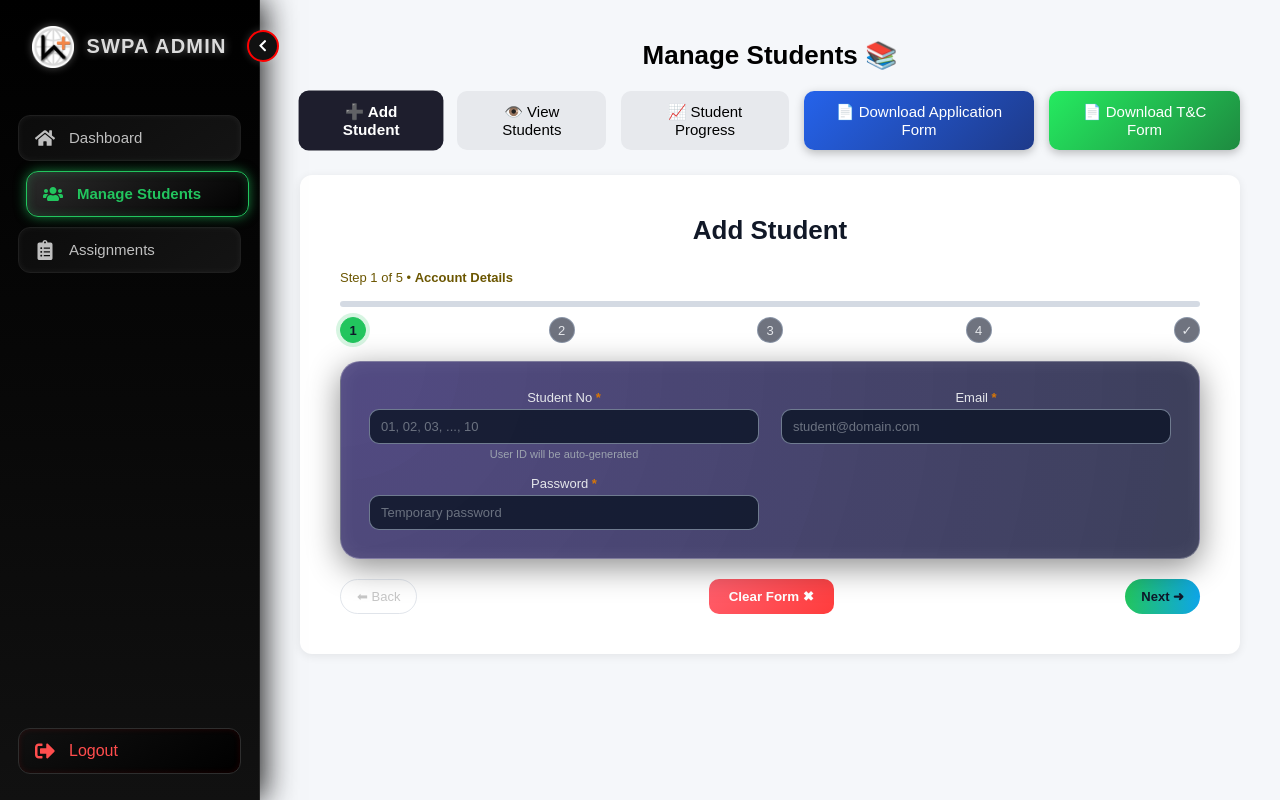
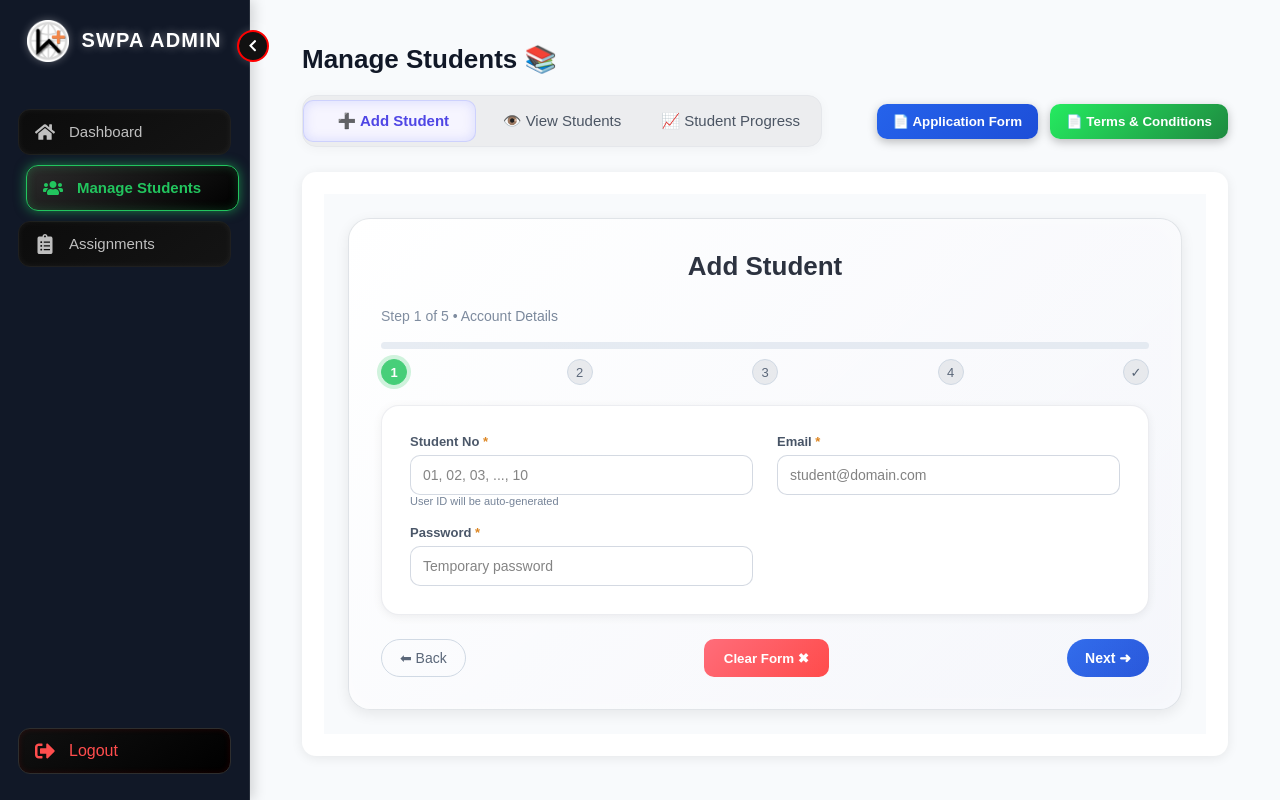
Before and after one commit to Web-Plus-Academy/lms-admin, a React (Vite) app: page /adminDashboard/students in a window 1280 px wide. Built offline with nearby package versions, Linux system fonts and the light colour scheme; sample sign-in values are in the browser's storage; a web font is replaced by a local one.

Commit message:
ui update

```diff
--- a/src/components/AddStudent/AddStudent.css
+++ b/src/components/AddStudent/AddStudent.css
@@ -1,45 +1,73 @@
+/* ============================================================
+   ADD STUDENT - WHITE PROFESSIONAL GLOSSY UI
+   ============================================================ */
+
 .addstudent-wrapper {
   min-height: 100%;
-  padding: 20px;
+  padding: 24px;
   display: flex;
   justify-content: center;
   align-items: flex-start;
-  font-family: "Inter", system-ui, -apple-system, BlinkMacSystemFont, sans-serif;
+  background: #f8fafc; /* subtle professional grey */
+  font-family: "Inter", system-ui, sans-serif;
 }
 
+/* MAIN CARD WRAPPER */
 .glass-card {
   width: 100%;
   max-width: 960px;
-  /* background: radial-gradient(circle at top left, #ffffff, #ffeb90ee);
-  border-radius: 24px;
-  padding: 24px 28px 18px;
-  color: #000000;
-  box-shadow: 0 18px 45px rgba(15, 23, 42, 0.45);
+  background: linear-gradient(135deg, #ffffff, #f4f6fb);
+  border-radius: 22px;
+  padding: 32px;
+  color: #111827;
+  border: 1px solid rgba(209, 213, 219, 0.6);
 
-  border: 1px solid rgba(148, 163, 184, 0.35); */
+  /* premium gloss shadow */
+  box-shadow:
+    0 4px 14px rgba(0, 0, 0, 0.08),
+    inset 0 0 30px rgba(255, 255, 255, 0.45);
+
+  position: relative;
+  overflow: hidden;
 }
 
-/* HEADER */
+/* GLOSSY SHINE OVERLAY */
+.glass-card::before {
+  content: "";
+  position: absolute;
+  top: -120%;
+  left: -40%;
+  width: 200%;
+  height: 250%;
+  background: linear-gradient(
+    125deg,
+    rgba(255, 255, 255, 0.58) 0%,
+    rgba(255, 255, 255, 0.12) 45%,
+    transparent 100%
+  );
+  transform: rotate(15deg);
+  pointer-events: none;
+}
+
+/* HEADER SECTION */
 .wizard-header {
   display: flex;
   justify-content: space-between;
   align-items: center;
-  margin-bottom: 16px;
+  margin-bottom: 18px;
 }
 
 .wizard-header h2 {
-  font-size: 22px;
+  font-size: 24px;
   margin: 0;
+  font-weight: 700;
+  color: #111827;
 }
 
 .wizard-header p {
-  margin: 4px 0 0;
-  font-size: 13px;
-  color: #6b5600;
-}
-
-.wizard-header span {
-  font-weight: 600;
+  margin-top: 6px;
+  font-size: 14px;
+  color: #64748b;
 }
 
 .saving-pill {
@@ -47,96 +75,81 @@
   padding: 6px 12px;
   border-radius: 999px;
   background: rgba(34, 197, 94, 0.12);
-  color: #bbf7d0;
+  color: #16a34a;
   border: 1px solid rgba(34, 197, 94, 0.3);
 }
 
-/* PROGRESS */
+/* PROGRESS BAR */
 .progress-wrapper {
-  margin-bottom: 18px;
+  margin-bottom: 20px;
 }
 
 .progress-track {
   width: 100%;
-  height: 6px;
-  background: rgba(148, 163, 184, 0.4);
+  height: 7px;
+  background: #e2e8f0;
   border-radius: 999px;
-  overflow: hidden;
 }
 
 .progress-fill {
   height: 100%;
   background: linear-gradient(90deg, #22c55e, #0ea5e9);
   border-radius: 999px;
-  transition: width 0.35s ease;
+  transition: width 0.4s ease;
 }
 
 .step-dots {
-  margin-top: 10px;
   display: flex;
   justify-content: space-between;
+  margin-top: 10px;
 }
 
 .step-dot {
   width: 26px;
   height: 26px;
-  border-radius: 999px;
-  border: 1px solid rgba(148, 163, 184, 0.7);
+  border-radius: 50%;
   font-size: 13px;
   display: flex;
   align-items: center;
   justify-content: center;
-  color: #e5e7eb;
-  background: rgba(15, 23, 42, 0.6);
+  background: #e5e7eb;
+  border: 1px solid #cbd5e1;
+  color: #475569;
 }
 
 .step-dot.active {
   background: #22c55e;
-  color: #0f172a;
+  color: #fff;
   border-color: #22c55e;
-  box-shadow: 0 0 0 4px rgba(34, 197, 94, 0.18);
+  box-shadow: 0 0 0 4px rgba(34, 197, 94, 0.25);
   font-weight: 700;
 }
 
-/* BODY */
+/* WIZARD FORM BODY */
 .wizard-body {
   padding: 28px;
-  border-radius: 20px;
+  background: #ffffff;
+  border-radius: 18px;
+  border: 1px solid rgba(229, 231, 235, 0.8);
 
-  /* Frosted glass transparency */
-  background: rgba(9, 0, 70, 0.35);
-  backdrop-filter: blur(28px) saturate(180%);
-  -webkit-backdrop-filter: blur(28px) saturate(180%);
+  box-shadow:
+    0 2px 10px rgba(0, 0, 0, 0.07),
+    inset 0 0 18px rgba(255, 255, 255, 0.6);
 
-  /* Gradient depth */
-  background-image: radial-gradient(
-      circle at top left,
-      rgba(13, 0, 83, 0.55),
-      rgba(2, 8, 37, 0.65)
-  );
-
-  /* Glass outline */
-  border: 1px solid rgba(255, 255, 255, 0.28);
-
-  /* Ambient glow + shadow */
-  box-shadow:
-    0 8px 32px rgba(0, 0, 0, 0.45),
-    inset 0 0 18px rgba(255, 255, 255, 0.08);
+  transition: 0.35s ease;
 }
 
 .wizard-body:hover {
   box-shadow:
-    0 12px 45px rgba(30, 64, 175, 0.45),
-    inset 0 0 25px rgba(30, 64, 175, 0.475);
-  transition: 0.5s ease-in-out;
+    0 4px 16px rgba(0, 0, 0, 0.12),
+    inset 0 0 22px rgba(255, 255, 255, 0.8);
 }
 
-
-/* GRID */
+/* GRID LAYOUT */
 .form-grid {
   display: grid;
-  grid-template-columns: repeat(2, minmax(0, 1fr));
-  gap: 16px 22px;
+  grid-template-columns: repeat(2, 1fr);
+  gap: 18px 24px;
 }
 
 .field {
@@ -146,168 +159,114 @@
 
 .field label {
   font-size: 13px;
-  font-weight: 500;
-  margin-bottom: 4px;
-  color: #e5e7eb;
+  font-weight: 600;
+  margin-bottom: 6px;
+  color: #334155;
 }
 
 .field small {
   font-size: 11px;
-  color: #9ca3af;
-  margin-top: 4px;
+  color: #64748b;
 }
 
-/* INPUTS */
+/* INPUT FIELDS */
 .field input,
 .field select {
-  padding: 9px 11px;
+  padding: 11px 12px;
   border-radius: 10px;
-  border: 1px solid rgba(148, 163, 184, 0.7);
-  background: rgba(15, 23, 42, 0.85);
-  color: #f9fafb;
-  font-size: 13px;
+  border: 1px solid rgba(148, 163, 184, 0.45);
+  background: #ffffff;
+  color: #111827;
+  font-size: 14px;
   outline: none;
-  transition: border-color 0.2s ease, box-shadow 0.2s ease, background 0.2s ease;
-}
-
-.field input::placeholder {
-  color: #6b7280;
+  transition: 0.25s ease;
 }
 
 .field input:focus,
 .field select:focus {
-  border-color: #38bdf8;
-  box-shadow: 0 0 0 1px rgba(56, 189, 248, 0.7);
-  background: rgba(15, 23, 42, 0.95);
+  border-color: #3b82f6;
+  box-shadow: 0 0 0 3px rgba(59, 130, 246, 0.25);
+  background: #f9fafb;
 }
 
-/* REVIEW */
+/* REVIEW STEP SECTION */
 .review-step {
-  color: #ffffff;
-  padding: 4px 2px 6px;
-}
-
-.review-step h3 {
-  margin-bottom: 4px;
-}
-
-.review-step p {
-  font-size: 13px;
-  color: #d1d5db;
-  margin-bottom: 12px;
+  padding: 8px 4px 10px;
 }
 
 .preview-grid {
   display: grid;
-  grid-template-columns: repeat(2, minmax(0, 1fr));
-  gap: 12px;
+  grid-template-columns: repeat(2, 1fr);
+  gap: 14px;
 }
 
 .preview-section {
-  background: rgba(15, 23, 42, 0.9);
+  background: #ffffff;
   border-radius: 12px;
-  padding: 12px;
-  border: 1px solid rgba(55, 65, 81, 0.9);
+  padding: 14px 16px;
+  border: 1px solid #dbe3ea;
+  box-shadow: inset 0 0 14px rgba(255, 255, 255, 0.6);
 }
 
 .preview-section h4 {
-  margin: 0 0 6px;
-  font-size: 13px;
-  color: #739df0;
+  margin-bottom: 6px;
+  color: #1d4ed8;
+  font-size: 14px;
+  font-weight: 600;
   text-decoration: underline;
 }
 
 .preview-section p {
   margin: 2px 0;
-  font-size: 12px;
-  color: #d1d5db;
-  text-align: left;
-  padding-left: 20px;
+  font-size: 13px;
+  color: #475569;
 }
 
-.acc-preview{
+.acc-preview {
   display: flex;
   justify-content: space-around;
   align-items: center;
-  text-align: left;
-
 }
 
-.preview-avatar img{
+.preview-avatar img {
   height: 100px;
   border-radius: 10px;
 }
 
 /* FOOTER BUTTONS */
 .wizard-footer {
-  margin-top: 20px;
+  margin-top: 24px;
   display: flex;
   justify-content: space-between;
-  gap: 10px;
+  gap: 12px;
 }
 
 .primary-btn,
 .ghost-btn {
-  padding: 9px 16px;
+  padding: 10px 18px;
   border-radius: 999px;
-  font-size: 13px;
+  font-size: 14px;
   border: none;
   cursor: pointer;
-  display: inline-flex;
-  align-items: center;
-  justify-content: center;
 }
 
 .primary-btn {
-  background: linear-gradient(90deg, #22c55e, #0ea5e9);
-  color: #0f172a;
+  background: linear-gradient(135deg, #2563eb, #1d4ed8);
+  color: #ffffff;
   font-weight: 600;
 }
 
 .primary-btn:disabled {
   opacity: 0.6;
-  cursor: not-allowed;
 }
 
 .ghost-btn {
   background: transparent;
-  color: #717171;
-  border: 1px solid rgba(148, 163, 184, 0.7);
+  border: 1px solid #cbd5e1;
+  color: #475569;
 }
 
-.ghost-btn:disabled {
-  opacity: 0.4;
-  cursor: not-allowed;
-}
-
-.star{
-    color: red;
-}
-
-/* RESPONSIVE */
-@media (max-width: 768px) {
-  .glass-card {
-    padding: 18px 14px 14px;
-  }
-
-  .form-grid,
-  .preview-grid {
-    grid-template-columns: 1fr;
-  }
-
-  .wizard-header {
-    flex-direction: column;
-    align-items: flex-start;
-    gap: 6px;
-  }
-
-  .wizard-footer {
-    flex-direction: column-reverse;
-    align-items: stretch;
-  }
-}
-
-
+/* DANGER BUTTON */
 .danger-btn {
   background: linear-gradient(135deg, #ff5f6d, #ff3c3c);
   border: none;
@@ -316,14 +275,33 @@
   border-radius: 10px;
   font-weight: 600;
   cursor: pointer;
-  transition: 0.25s ease;
+  transition: 0.25s;
 }
 
 .danger-btn:hover {
-  filter: brightness(1.1);
   transform: translateY(-2px);
+  filter: brightness(1.05);
 }
 
-.danger-btn:active {
-  transform: scale(0.97);
+/* RESPONSIVE FIXES */
+@media (max-width: 768px) {
+  .glass-card {
+    padding: 20px 16px;
+  }
+
+  .form-grid,
+  .preview-grid {
+    grid-template-columns: 1fr;
+  }
+
+  .wizard-footer {
+    flex-direction: column-reverse;
+    gap: 10px;
+  }
+
+  .wizard-header {
+    flex-direction: column;
+    align-items: flex-start;
+    gap: 6px;
+  }
 }
--- a/src/config/backendUrl.js
+++ b/src/config/backendUrl.js
@@ -1,4 +1,4 @@
-const SERVER_URL = "https://lms-backend-e36u.onrender.com";
-// const SERVER_URL = "http://localhost:5000";
+// const SERVER_URL = "https://lms-backend-e36u.onrender.com";
+const SERVER_URL = "http://localhost:5000";
 
 export default SERVER_URL;
--- a/src/pages/Dashboard/Dashboard.css
+++ b/src/pages/Dashboard/Dashboard.css
@@ -5,12 +5,30 @@
   font-family: "Inter", sans-serif;
 }
 
+/* FIXED SIDEBAR */
+.sidebar-container {
+  width: 250px; /* match your component width */
+  position: fixed;
+  top: 0;
+  left: 0;
+  height: 100vh;
+  background: #111827; /* your sidebar bg */
+  color: white;
+  /* overflow-y: auto; */
+  padding-top: 20px;
+  z-index: 999;
+  box-shadow: 4px 0 12px rgba(0,0,0,0.15);
+}
 
-/* MAIN CONTENT */
+/* SHIFT MAIN CONTENT RIGHT */
 .admin-content {
+  margin-left: 250px; /* same width as sidebar */
   flex: 1;
-  padding: 20px;
-  text-align: center;
+  padding: 24px 32px;
+  overflow-y: auto;
+  height: 100vh;
+  text-align: left;
+  background: #f8fafc;
 }
 
 .welcome-text {
--- a/src/pages/Students/ManageStudents.css
+++ b/src/pages/Students/ManageStudents.css
@@ -3,79 +3,118 @@
   font-family: "Inter", sans-serif;
 }
 
+/* PAGE TITLE */
 .title {
   margin-bottom: 20px;
   font-size: 26px;
   font-weight: 600;
+  color: #111827;
 }
 
+/* NAVIGATION BAR */
 .tab-nav {
   display: flex;
   justify-content: space-between;
-  gap: 15px;
+  align-items: center;
   margin-bottom: 25px;
-}
-
-.left-nav{
-  display: flex;
   gap: 15px;
 }
 
-.tab-nav button {
-  padding: 12px 20px;
+/* TABS CONTAINER */
+.tabs {
+  position: relative;
+  display: flex;
+  background: #d9d9d966;
+  padding: 6px;
+  border-radius: 14px;
+  border: 1px solid #e5e7eb;
+  box-shadow: 0 2px 12px rgba(0,0,0,0.04);
+  min-width: 520px;
+}
+
+/* SLIDING HIGHLIGHT */
+.tab-indicator {
+  position: absolute;
+  top: 4px;
+  width: 33.33%;
+  height: calc(100% - 8px);
+  background: #f6f5ff;
+  border-radius: 10px;
+  border: 1px solid rgba(129, 140, 248, 0.35);
+  box-shadow: inset 0 0 12px rgba(129, 140, 248, 0.25);
+  transition: left 0.35s ease-in-out;
+  z-index: 0;
+}
+
+/* TAB BUTTON STYLE */
+.tabs button {
+  flex: 1;
+  background: transparent;
   border: none;
-  border-radius: 10px;
-  background: #e7e9ed;
-  cursor: pointer;
+  padding: 10px 0;
   font-size: 15px;
   font-weight: 500;
-  transition: 0.3s;
+  z-index: 2;
+  color: #4b5563;
+  cursor: pointer;
+  transition: color 0.3s ease;
 }
 
-.tab-nav button:hover {
-  background: #d5d7db;
+.tabs button.active {
+  color: #4f46e5;
+  font-weight: 600;
 }
 
-.tab-nav .active {
-  background: #1e1e2d;
-  color: white;
-  font-weight: 600;
-  transform: scale(1.02);
+/* DOWNLOAD BUTTONS */
+.right-nav {
+  display: flex;
+  gap: 12px;
 }
 
-.tab-body {
-  padding: 20px;
-  background: white;
-  border-radius: 12px;
-  box-shadow: 0px 2px 10px rgba(0,0,0,0.08);
-}
-
-
-.download-btn {
-  background: linear-gradient(135deg, #2563eb, #1e3a8a) !important;
-  color: #fff;
-  padding: 10px 18px;
+.download-btn,
+.download-btn-1 {
+  padding: 10px 16px;
   border-radius: 10px;
   border: none;
   cursor: pointer;
   font-weight: 600;
+  color: white;
   box-shadow: 0 3px 10px rgba(0,0,0,0.25);
   transition: 0.3s ease;
 }
 
-.download-btn-1 {
-  background: linear-gradient(135deg, #25eb60, #1e8a40) !important;
-  color: #fff;
-  padding: 10px 18px;
-  border-radius: 10px;
-  border: none;
-  cursor: pointer;
-  font-weight: 600;
-  box-shadow: 0 3px 10px rgba(0,0,0,0.25);
-  transition: 0.3s ease;
+.download-btn {
+  background: linear-gradient(135deg, #2563eb, #1d4ed8);
 }
 
-.right-nav{
-  display: flex;
-  gap: 15px;
+.download-btn-1 {
+  background: linear-gradient(135deg, #25eb60, #1e8a40);
 }
+
+.download-btn:hover,
+.download-btn-1:hover {
+  transform: translateY(-2px);
+  box-shadow: 0 6px 18px rgba(0,0,0,0.35);
+}
+
+/* TAB BODY CONTENT BOX */
+.tab-body {
+  padding: 22px;
+  background: #ffffff;
+  border-radius: 14px;
+  box-shadow: 0px 2px 12px rgba(0,0,0,0.08);
+}
+
+/* CONTENT SLIDE TRANSITION */
+.slide-container {
+  overflow: hidden;
+}
+
+.slide-content {
+  animation: slideIn 0.45s ease;
+}
+
+@keyframes slideIn {
+  from { opacity: 0; transform: translateX(40px); }
+  to   { opacity: 1; transform: translateX(0); }
+}
--- a/src/pages/Students/ManageStudents.jsx
+++ b/src/pages/Students/ManageStudents.jsx
@@ -9,18 +9,17 @@ const ManageStudents = () => {
 
   const downloadPdf = () => {
     const link = document.createElement("a");
-    link.href = "/ApplicationForm.pdf"; // path to your PDF
+    link.href = "/ApplicationForm.pdf";
     link.download = "Student_Application_Form.pdf";
     link.click();
   };
 
   const downloadPdf1 = () => {
     const link = document.createElement("a");
-    link.href = "/T&Cforrm.pdf"; // path to your PDF
+    link.href = "/T&Cforrm.pdf";
     link.download = "Course_T&C_Form.pdf";
     link.click();
   };
-
 
   const renderTab = () => {
     switch (tab) {
@@ -35,41 +34,53 @@ const ManageStudents = () => {
     <div className="manage-container">
       <h2 className="title">Manage Students 📚</h2>
 
-      {/* NAVBAR TABS */}
+      {/* TABS + DOWNLOAD BUTTONS */}
       <div className="tab-nav">
 
-        <div className="left-nav">
+        {/* TAB SECTION WITH SLIDING INDICATOR */}
+        <div className="tabs">
+          <span
+            className="tab-indicator"
+            style={{
+              left: tab === "add" ? "0%" :
+                    tab === "view" ? "33.33%" : "66.66%"
+            }}
+          />
 
-          <button className={tab === "add" ? "active" : ""} onClick={() => setTab("add")}>
+          <button className={tab === "add" ? "active" : ""}
+            onClick={() => setTab("add")}>
             ➕ Add Student
           </button>
 
-          <button className={tab === "view" ? "active" : ""} onClick={() => setTab("view")}>
+          <button className={tab === "view" ? "active" : ""}
+            onClick={() => setTab("view")}>
             👁️ View Students
           </button>
 
-          <button className={tab === "edit" ? "active" : ""} onClick={() => setTab("edit")}>
+          <button className={tab === "edit" ? "active" : ""}
+            onClick={() => setTab("edit")}>
             📈 Student Progress
           </button>
-
         </div>
 
+        {/* RIGHT SIDE DOWNLOADS */}
         <div className="right-nav">
-
           <button className="download-btn" onClick={downloadPdf}>
-            📄 Download Application Form
+            📄 Application Form
           </button>
-
           <button className="download-btn-1" onClick={downloadPdf1}>
-            📄 Download T&C Form
+            📄 Terms & Conditions
           </button>
-
         </div>
 
       </div>
 
-      {/* RENDER SELECTED COMPONENT */}
-      <div className="tab-body">{renderTab()}</div>
+      {/* TAB CONTENT */}
+      <div className="tab-body slide-container">
+        <div key={tab} className="slide-content">
+          {renderTab()}
+        </div>
+      </div>
     </div>
   );
 };
```
